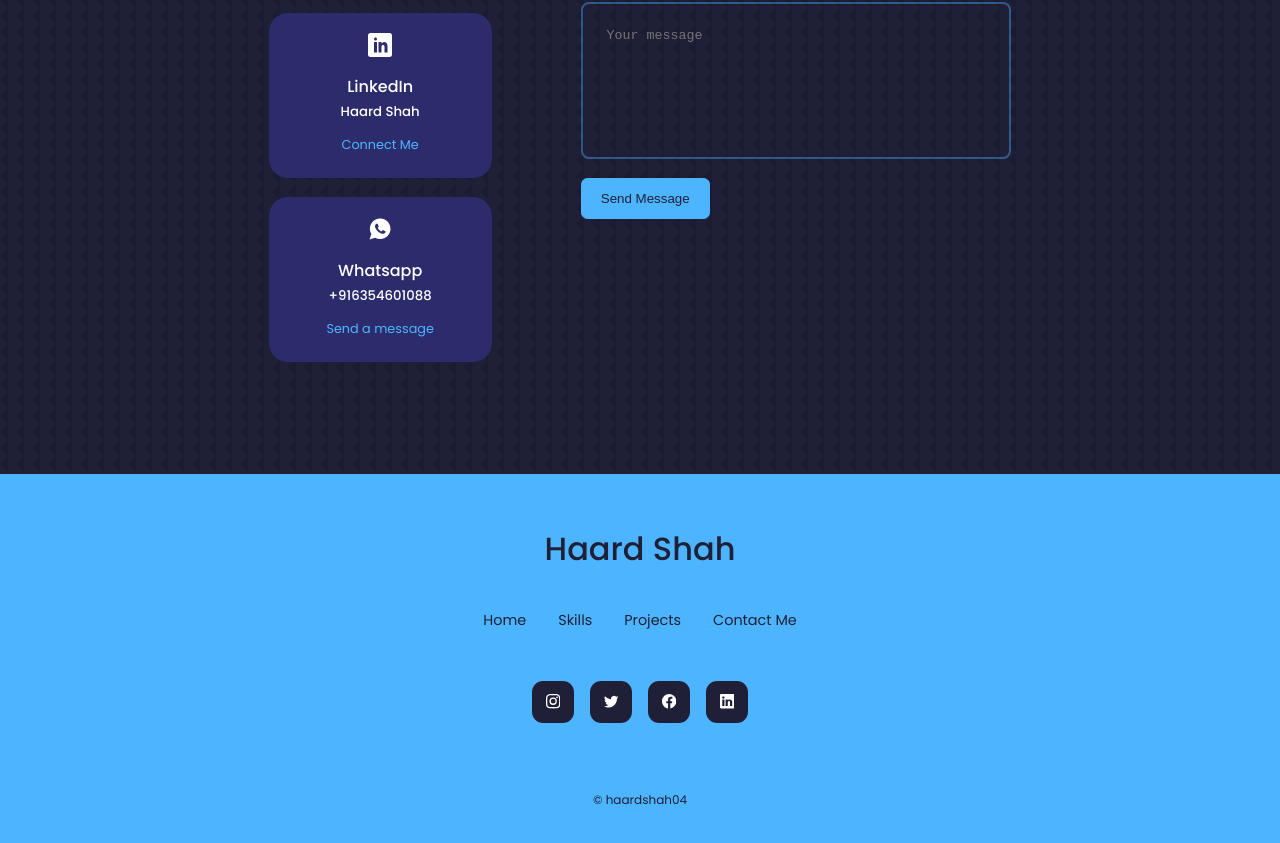
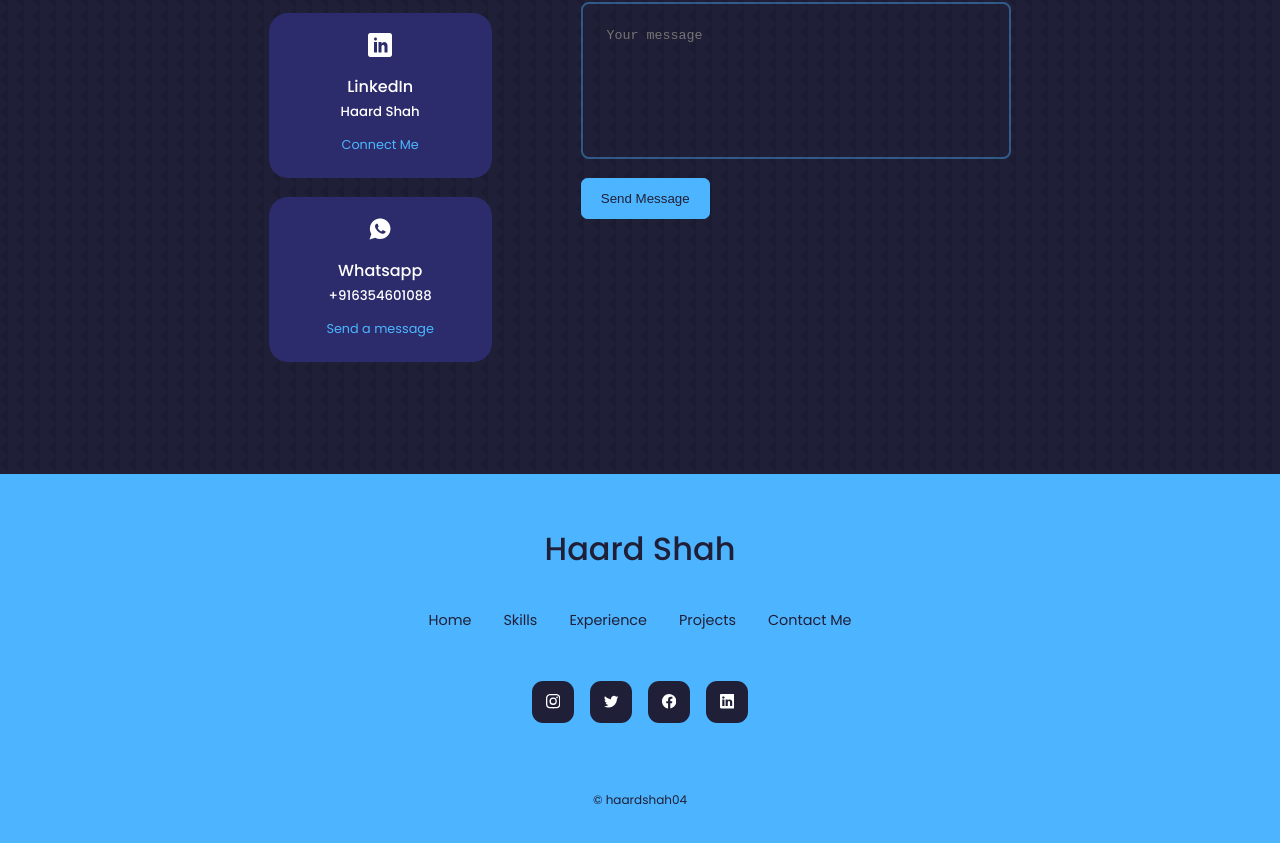
Before and after one commit to haard04/haard-portfolio, a React (Create React App) app: page / in a window 1280 px wide. Shown: the part 3592-4435 px from the top of the page. Built offline with nearby package versions, Linux system fonts and the light colour scheme.

Commit message:
exp added

```diff
--- a/src/components/footer/footer.jsx
+++ b/src/components/footer/footer.jsx
@@ -10,8 +10,8 @@ const Footer = () => {
 
       <ul className='permalinks'>
         <li><a href='#'>Home</a></li>
-        {/* <li><a href='#EXP'>Home</a></li> */}
         <li><a href='#skills'>Skills</a></li>
+        <li><a href='#Experience'>Experience</a></li>
         <li><a href='#projects'>Projects</a></li>
         <li><a href='#contact'>Contact Me</a></li>
 
```
